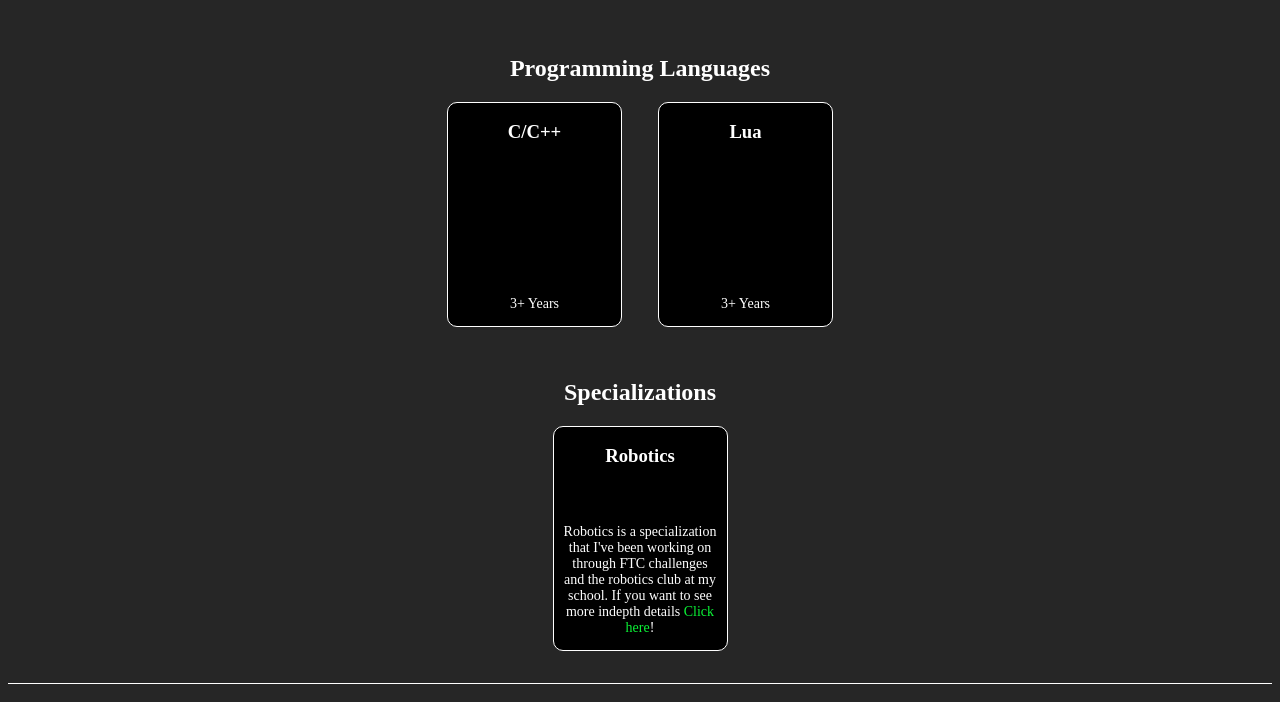
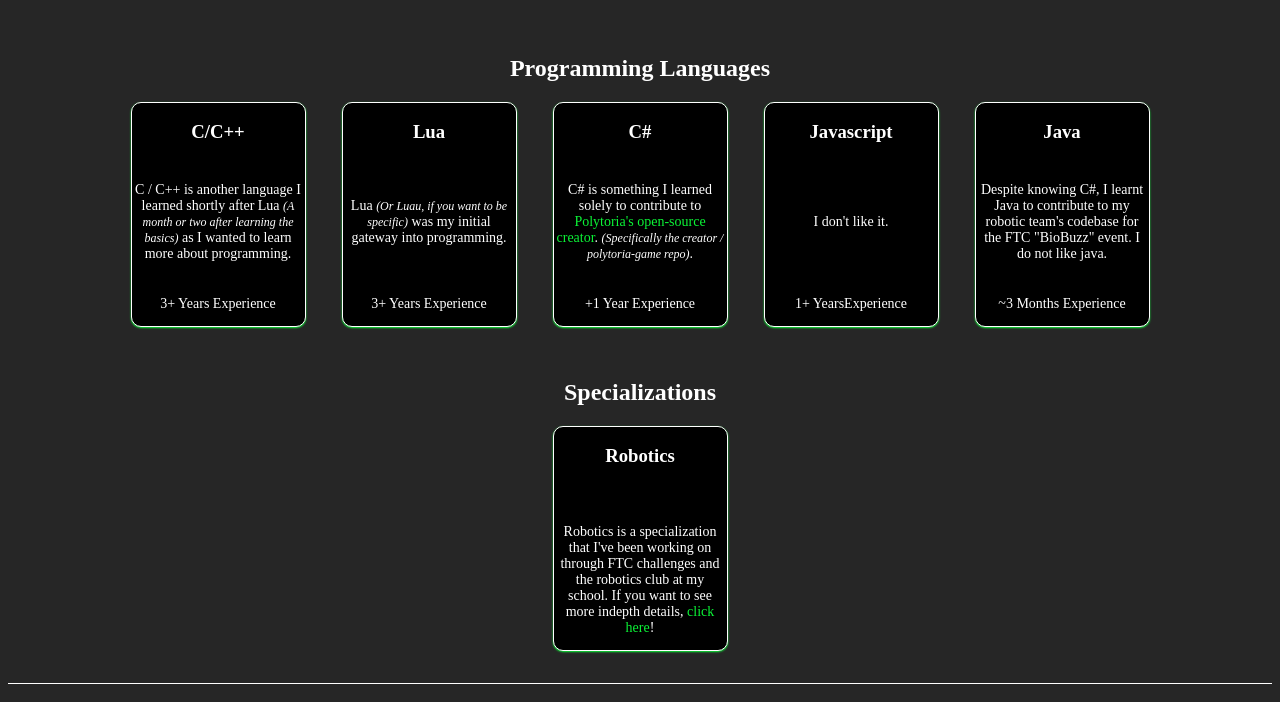
Before and after one commit to kinglob/MySite, a plain HTML site: page src/portfolio.html in a window 1280 px wide. Shown: the part 61-763 px from the top of the page. Drawn offline with Linux system fonts and the light colour scheme; no server answers.

Commit message:
portfolio stuff
Signed-off-by: kinglob <der1010101013@gmail.com>

```diff
--- a/src/portfolio.html
+++ b/src/portfolio.html
@@ -31,11 +31,28 @@
         <h2>Programming Languages</h2>
 				<div class="portfolio_card">
 					<h3>C/C++</h3>
-					<p>3+ Years</p>
+					<p>C / C++ is another language I learned shortly after Lua <i>(A month or two after learning the basics)</i> as I wanted to learn more about programming.</p>
+					<p>3+ Years Experience</p>
 				</div>
 				<div class="portfolio_card">
 					<h3>Lua</h3>
-					<p>3+ Years</p>
+					<p>Lua <i>(Or Luau, if you want to be specific)</i> was my initial gateway into programming.</p>
+					<p>3+ Years Experience</p>
+				</div>
+				<div class="portfolio_card">
+					<h3>C#</h3>
+					<p>C# is something I learned solely to contribute to <a href="https://github.com/Polytoria/polytoria-game">Polytoria's open-source creator</a>. <i>(Specifically the creator / polytoria-game repo)</i>.</p>
+					<p>+1 Year Experience</p>
+				</div>
+				<div class="portfolio_card">
+					<h3>Javascript</h3>
+					<p>I don't like it.</p>
+					<p>1+ YearsExperience</p>
+				</div>
+				<div class="portfolio_card">
+					<h3>Java</h3>
+					<p>Despite knowing C#, I learnt Java to contribute to my robotic team's codebase for the FTC "BioBuzz" event. I do not like java.</p>
+					<p>~3 Months Experience</p>
 				</div>
       </div>
 			<!-- programming languages -->
@@ -45,7 +62,7 @@
 				<h2>Specializations</h2>
 				<div class="portfolio_card">
 					<h3>Robotics</h3>
-					<p>Robotics is a specialization that I've been working on through FTC challenges and the robotics club at my school. If you want to see more indepth details <a href="kinglob.duckdns.org/projects">Click here</a>!</p>
+					<p>Robotics is a specialization that I've been working on through FTC challenges and the robotics club at my school. If you want to see more indepth details, <a href="kinglob.duckdns.org/projects">click here</a>!</p>
 				</div>
 			</div>
 			<!-- specializations -->
--- a/src/style.css
+++ b/src/style.css
@@ -3,6 +3,21 @@
 }
 
 a:link {
+	color: #0BF436;
+	text-decoration: none;
+}
+
+a:visited {
+	color: #0BF436;
+	text-decoration: none;
+}
+
+a:hover {
+	color: #0BF436;
+	text-decoration: none;
+}
+
+a:active {
 	color: #0BF436;
 	text-decoration: none;
 }
@@ -109,8 +124,8 @@ a:link {
 }
 
 .portfolio_card {
-	padding-right: 0.5rem;
-	padding-left: 0.5rem;
+	padding-right: 0.1rem;
+	padding-left: 0.1rem;
 
 	margin-right: 1rem;
 	margin-left: 1rem;
@@ -131,15 +146,16 @@ a:link {
 	display: inline-flex;
 	flex-direction: column;
 
-	box-shadow: 0 0 0 none;
+	box-shadow: 0 1px 2px #0BF436;
 	transition: box-shadow 0.3s ease, transform 0.3s ease;
 }
 
 .portfolio_card * { background-color: black; }
 .portfolio_card p { font-size: 14px; margin-top: auto; }
+.portfolio_card i { font-size: 12px; }
 
 .portfolio_card:hover {
-	box-shadow: 0 2px 4px white;
+	box-shadow: 0 2px 8px #0BF436;
 	transform: translateY(-4px);
 }
 
```
